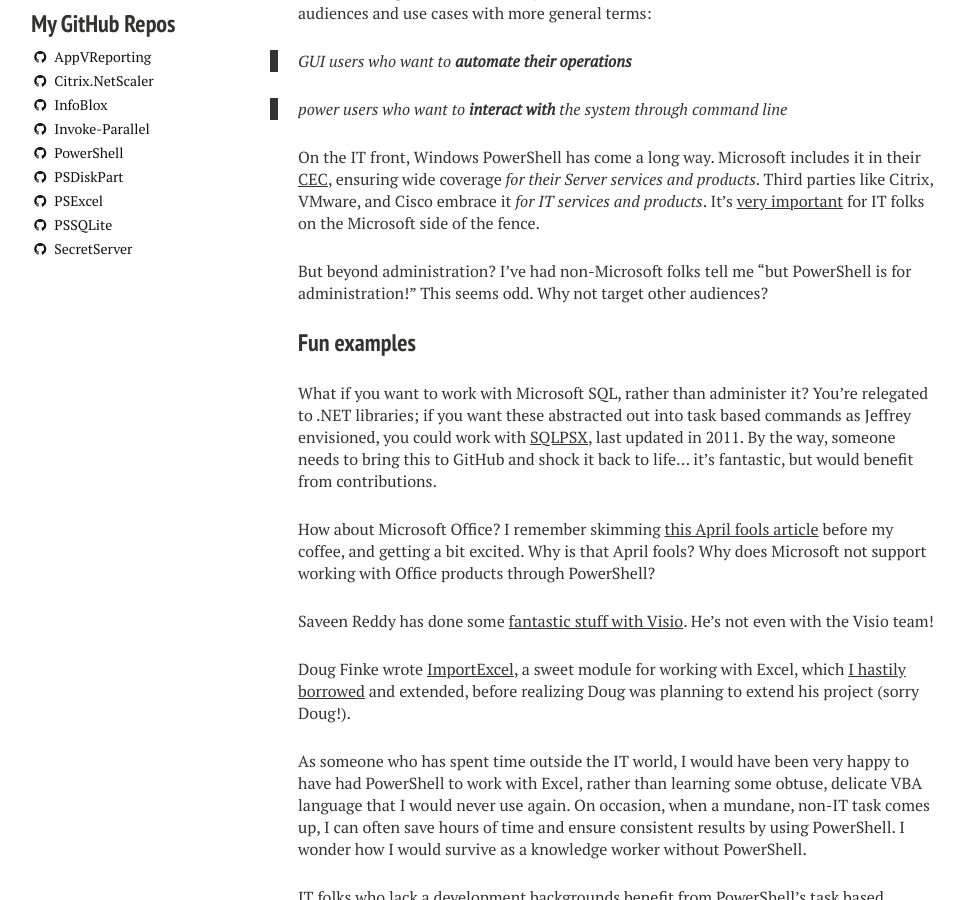
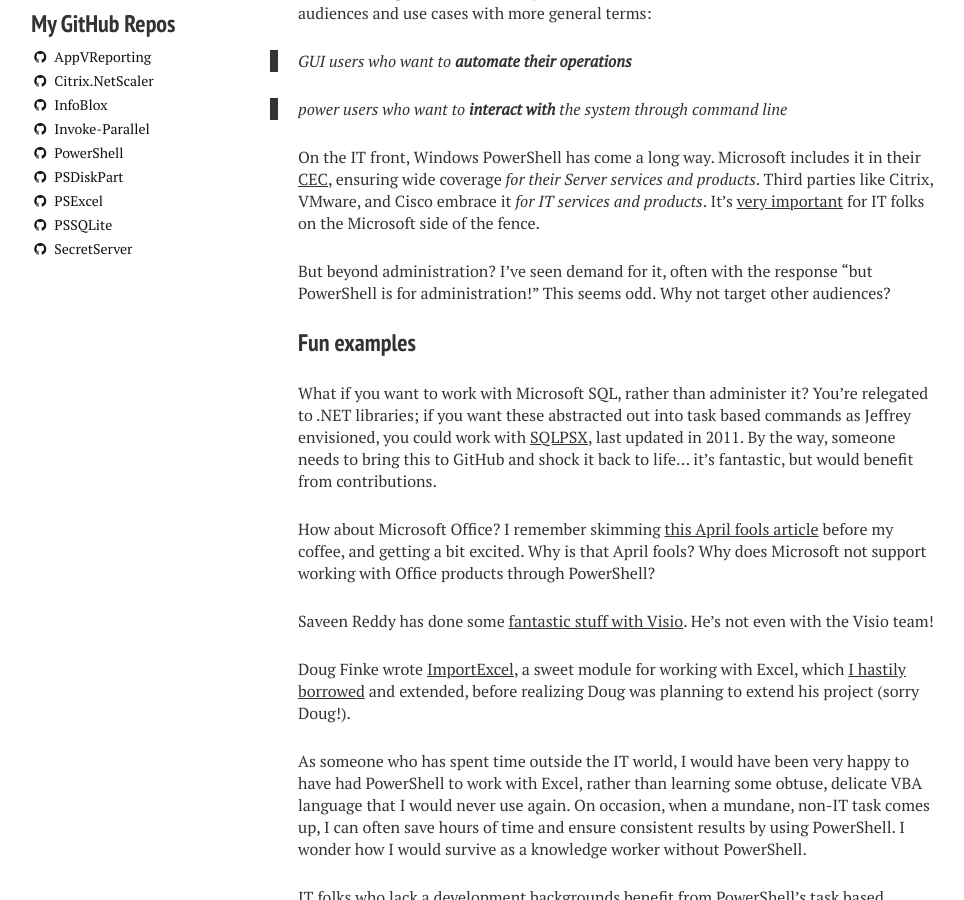
Before and after one commit to RamblingCookieMonster/RamblingCookieMonster.github.io, a Jekyll site: the page built from _posts/2015-05-22-PowerShell-Beyond-Administration.md, in a window 1280 px wide and 900 px high, scrolled down 946 px. Shown: the whole window, without its empty margins (22-986 px from the left). Built offline with Jekyll 4.4.1, drawn with Linux system fonts in a browser that asks for light colours; nearby versions of some CDN libraries; comment, search, counter and statistics services are not loaded.

Commit message:
phrasing

```diff
--- a/_posts/2015-05-22-PowerShell-Beyond-Administration.md
+++ b/_posts/2015-05-22-PowerShell-Beyond-Administration.md
@@ -32,7 +32,7 @@
 
 On the IT front, Windows PowerShell has come a long way. Microsoft includes it in their [CEC](http://www.microsoft.com/CEC/en/us/cec-overview.aspx), ensuring wide coverage *for their Server services and products*. Third parties like Citrix, VMware, and Cisco embrace it *for IT services and products*. It's [very important](https://www.penflip.com/powershellorg/why-powershell) for IT folks on the Microsoft side of the fence.
 
-But beyond administration? I've had non-Microsoft folks tell me "but PowerShell is for administration!" This seems odd. Why not target other audiences?
+But beyond administration? I've seen demand for it, often with the response "but PowerShell is for administration!" This seems odd. Why not target other audiences?
 
 ### Fun examples
 
```
